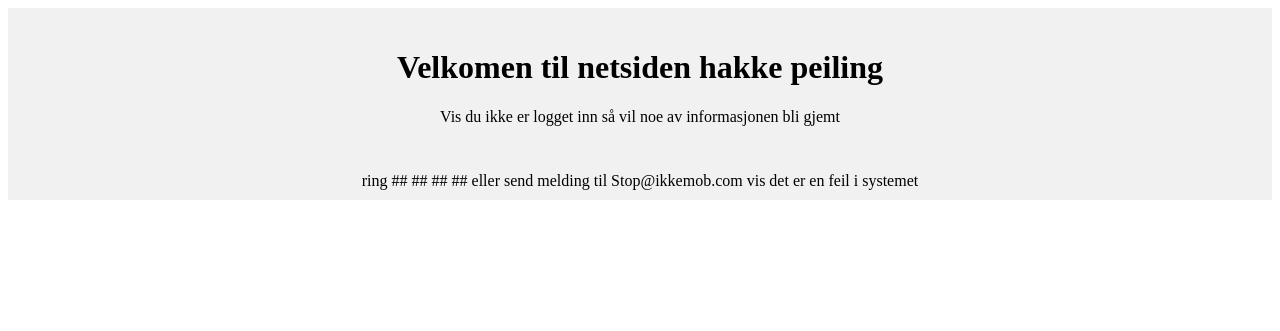
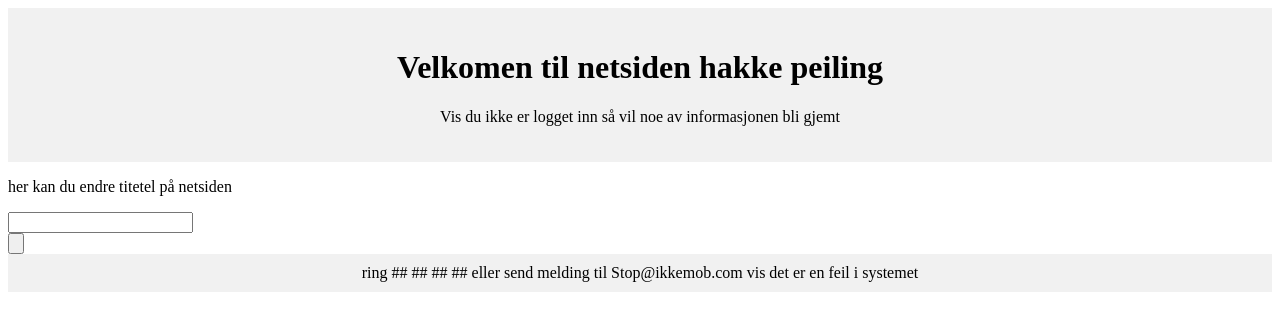
Before and after one commit to brage-grrgrr/skjema_muntlig, a PHP site: page /hovedsiden.php in a window 1280 px wide. Shown: the top 331 px of the page. Run offline with PHP 8.4, Linux system fonts and the light colour scheme.

Commit message:
skapte javascript kode som endrer titelen

```diff
--- a/Javascript.JS
+++ b/Javascript.JS
@@ -0,0 +1,4 @@
+function endretitel() {
+    var nyetittel = document.getElementById("nyetittel").value
+    document.getElementById("titel").innerHTML = nyetittel;
+}
--- a/hovedsiden.php
+++ b/hovedsiden.php
@@ -43,15 +43,18 @@ $con->close();
 <body>
 
 <div class="header">
-  <h1>Velkomen til netsiden hakke peiling</h1>
+  <h1 id="titel">Velkomen til netsiden hakke peiling</h1>
   <p>Vis du ikke er logget inn så vil noe av informasjonen bli gjemt</p>
 </div>
 
+<p>her kan du endre titetel på netsiden</p>
 
+    <input type="text" name="fname" id="nyetittel"><br>
+    <input type="button" onclick="endretitel()">
 
 <div class="footer">ring ## ## ## ## eller send melding til Stop@ikkemob.com vis det er en feil i systemet</div>
 
 
-    <script src="Javascript.Js"></script>
+    <script src="Javascript.JS"></script>
 </body>
 </html>
```
